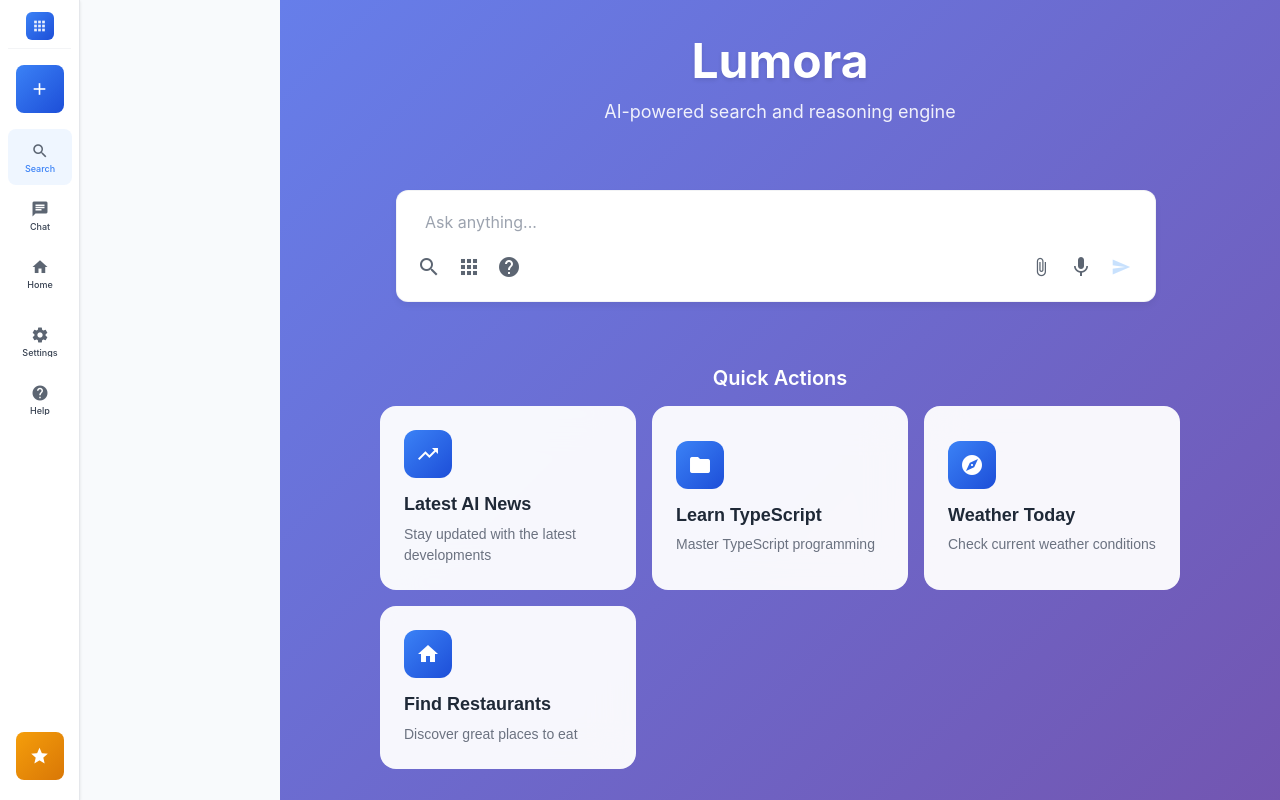
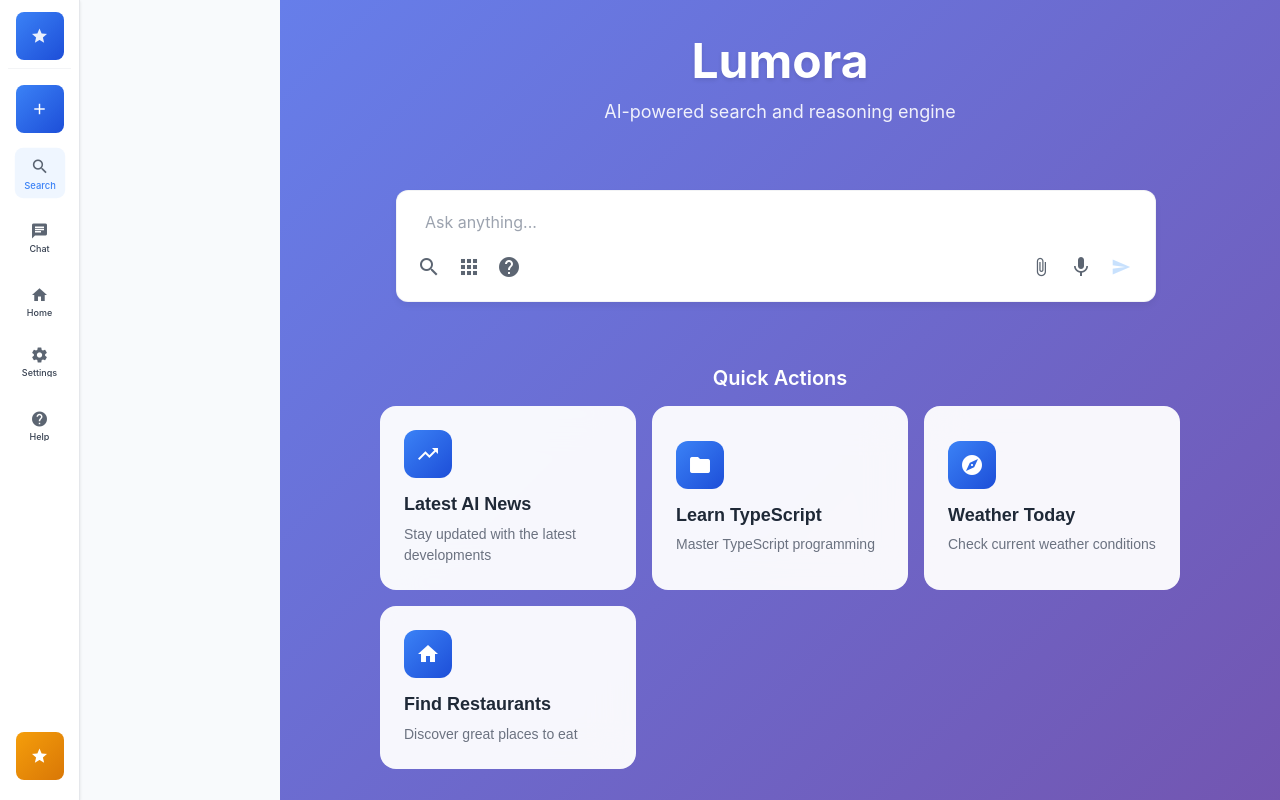
Before and after one commit to kgavhane702/lumora, an Angular app in the folder apps/web/: page /search in a window 1280 px wide. Built offline with nearby package versions, Linux system fonts and the light colour scheme.

Commit message:
Improve sidebar design: consistent sizing, better tooltips, star icon, and stable layout

```diff
--- a/apps/web/src/app/components/layout/sidebar/sidebar.html
+++ b/apps/web/src/app/components/layout/sidebar/sidebar.html
@@ -10,7 +10,7 @@
     <div class="sidebar-header">
       <div class="logo">
         <div class="logo-icon">
-          <mat-icon>apps</mat-icon>
+          <mat-icon>star</mat-icon>
         </div>
       </div>
     </div>
@@ -20,8 +20,9 @@
       <button
         class="nav-button new-chat"
         (click)="onNewChat()"
-        matTooltip="New Chat"
-        matTooltipPosition="right">
+        matTooltip="Start a new conversation"
+        matTooltipPosition="right"
+        matTooltipClass="sidebar-tooltip">
         <mat-icon>add</mat-icon>
       </button>
     </div>
@@ -60,8 +61,9 @@
       <div class="nav-section upgrade-section">
         <button
           class="nav-button upgrade"
-          matTooltip="Upgrade to Pro"
-          matTooltipPosition="right">
+          matTooltip="Upgrade to Lumora Pro"
+          matTooltipPosition="right"
+          matTooltipClass="sidebar-tooltip">
           <mat-icon>star</mat-icon>
         </button>
       </div>
--- a/apps/web/src/app/components/layout/sidebar/sidebar.scss
+++ b/apps/web/src/app/components/layout/sidebar/sidebar.scss
@@ -8,14 +8,13 @@
   left: 0;
   top: 0;
   z-index: 1000;
-  overflow: hidden; // Changed from overflow-y: auto
+  overflow: hidden;
   transition: all 0.3s ease;
 
   &.mobile-open {
     transform: translateX(0);
   }
 
-  // Remove scrollbar since we don't want scrolling
   &::-webkit-scrollbar {
     display: none;
   }
@@ -24,17 +23,17 @@
 .mobile-close-btn {
   position: absolute;
   top: 1rem;
-  right: -48px; // Position outside the sidebar on the right
+  right: -48px;
   z-index: 1001;
   background: rgba(255, 255, 255, 0.95);
   backdrop-filter: blur(10px);
   border: 1px solid #e5e7eb;
-  border-left: none; // Remove left border to attach to sidebar
-  border-radius: 0 8px 8px 0; // Only round right corners
+  border-left: none;
+  border-radius: 0 8px 8px 0;
   box-shadow: 2px 0 8px rgba(0, 0, 0, 0.1);
   width: 48px;
   height: 48px;
-  display: none; // Hidden by default
+  display: none;
   align-items: center;
   justify-content: center;
   cursor: pointer;
@@ -59,7 +58,7 @@
   }
 
   &:hover mat-icon {
-    color: #ef4444; // Red color on hover
+    color: #ef4444;
   }
 }
 
@@ -67,13 +66,13 @@
   display: flex;
   flex-direction: column;
   height: 100%;
-  padding: 12px 8px; // Reduced padding
-  justify-content: space-between; // Distribute space evenly
+  padding: 12px 8px;
+  justify-content: space-between;
 }
 
 .sidebar-header {
-  margin-bottom: 16px; // Reduced
-  padding-bottom: 8px; // Reduced
+  margin-bottom: 16px;
+  padding-bottom: 8px;
   border-bottom: 1px solid #f3f4f6;
   display: flex;
   justify-content: center;
@@ -90,21 +89,21 @@
   display: flex;
   align-items: center;
   justify-content: center;
-  width: 28px; // Reduced
-  height: 28px; // Reduced
+  width: 48px; // Same size as navigation buttons
+  height: 48px; // Same size as navigation buttons
   background: linear-gradient(135deg, #3b82f6, #1d4ed8);
-  border-radius: 6px;
+  border-radius: 8px; // Same border radius as buttons
 
   mat-icon {
     color: white !important;
-    font-size: 16px; // Reduced
-    width: 16px; // Reduced
-    height: 16px; // Reduced
+    font-size: 18px; // Same size as other icons
+    width: 18px; // Same size as other icons
+    height: 18px; // Same size as other icons
   }
 }
 
 .new-chat-section {
-  margin-bottom: 16px; // Reduced
+  margin-bottom: 16px;
   display: flex;
   justify-content: center;
   flex-shrink: 0;
@@ -114,20 +113,22 @@
   flex: 1;
   display: flex;
   flex-direction: column;
-  gap: 4px; // Reduced
-  justify-content: space-between; // Distribute evenly
-  min-height: 0; // Allow flex to shrink
+  gap: 4px;
+  justify-content: space-between;
+  min-height: 0;
+  position: relative; // Add position relative
 }
 
 .nav-section {
   display: flex;
   flex-direction: column;
-  gap: 2px; // Reduced
-  margin-bottom: 8px; // Reduced
+  gap: 1rem;
+  margin-bottom: 8px;
+  position: relative; // Add position relative
 
   &.upgrade-section {
     margin-top: auto;
-    margin-bottom: 8px; // Reduced
+    margin-bottom: 8px;
   }
 }
 
@@ -144,6 +145,7 @@
   cursor: pointer;
   transition: all 0.2s ease;
   margin: 0 auto;
+  position: relative; // Add position relative
 
   &:hover {
     background: #f9fafb;
@@ -163,9 +165,9 @@
 
     mat-icon {
       color: white !important;
-      font-size: 20px;
-      width: 20px;
-      height: 20px;
+      font-size: 18px;
+      width: 18px;
+      height: 18px;
     }
   }
 
@@ -181,16 +183,16 @@
 
     mat-icon {
       color: white !important;
-      font-size: 20px;
-      width: 20px;
-      height: 20px;
+      font-size: 18px;
+      width: 18px;
+      height: 18px;
     }
   }
 
   mat-icon {
-    font-size: 20px;
-    width: 20px;
-    height: 20px;
+    font-size: 18px;
+    width: 18px;
+    height: 18px;
   }
 }
 
@@ -199,14 +201,15 @@
   flex-direction: column;
   align-items: center;
   justify-content: center;
-  width: 64px;
-  height: 56px; // Reduced height
+  height: 48px; // Consistent height with buttons
+  padding: 6px 4px;
   border-radius: 8px;
+  text-decoration: none;
   color: #374151;
-  text-decoration: none;
   transition: all 0.2s ease;
   margin: 0 auto;
-  padding: 6px 4px; // Reduced padding
+  width: 48px;
+  position: relative;
 
   &:hover {
     background: #f9fafb;
@@ -217,34 +220,36 @@
   &.active {
     background: #eff6ff;
     color: #3b82f6;
+    width: 48px; // Same size as default
+    height: 48px; // Same size as default
+    border-radius: 8px;
+    transform: scale(1.05);
+    z-index: 1;
   }
 
   mat-icon {
-    font-size: 18px; // Reduced
-    width: 18px; // Reduced
-    height: 18px; // Reduced
-    margin-bottom: 3px; // Reduced
+    font-size: 18px;
+    width: 18px;
+    height: 18px;
+    margin-bottom: 3px;
   }
 }
 
 .menu-label {
-  font-size: 9px; // Reduced
+  font-size: 9px;
   font-weight: 500;
   text-align: center;
-  line-height: 1.1; // Reduced
+  line-height: 1.1;
   color: inherit;
   white-space: nowrap;
   overflow: hidden;
   text-overflow: ellipsis;
-  max-width: 56px;
+  max-width: 100%;
 }
 
 .user-section {
-  margin-top: auto;
-  padding-top: 8px; // Reduced
+  padding-top: 8px;
   border-top: 1px solid #f3f4f6;
-  display: flex;
-  justify-content: center;
   flex-shrink: 0;
 }
 
@@ -253,16 +258,13 @@
   flex-direction: column;
   align-items: center;
   justify-content: center;
-  width: 64px;
-  height: 56px; // Reduced height
+  height: 56px;
+  padding: 6px 4px;
   border-radius: 8px;
   transition: all 0.2s ease;
-  cursor: pointer;
-  padding: 6px 4px; // Reduced padding
 
   &:hover {
     background: #f9fafb;
-    transform: scale(1.05);
   }
 }
 
@@ -270,50 +272,51 @@
   display: flex;
   align-items: center;
   justify-content: center;
-  width: 28px; // Reduced
-  height: 28px; // Reduced
-  background: #3b82f6;
+  width: 28px;
+  height: 28px;
+  background: #f3f4f6;
   border-radius: 50%;
-  margin-bottom: 3px; // Reduced
+  margin-bottom: 3px;
 
   mat-icon {
-    color: white !important;
-    font-size: 14px; // Reduced
-    width: 14px; // Reduced
-    height: 14px; // Reduced
+    color: #6b7280;
+    font-size: 14px;
+    width: 14px;
+    height: 14px;
   }
+}
+
+/* Custom Tooltip Styling */
+::ng-deep .sidebar-tooltip {
+  background: rgba(0, 0, 0, 0.9) !important;
+  color: white !important;
+  font-size: 12px !important;
+  font-weight: 500 !important;
+  padding: 8px 12px !important;
+  border-radius: 6px !important;
+  max-width: 200px !important;
+  white-space: nowrap !important;
+  box-shadow: 0 4px 12px rgba(0, 0, 0, 0.15) !important;
 }
 
 /* Responsive Design */
 @media (max-width: 1024px) {
   .sidebar {
     width: 80px;
-    transform: translateX(-100%);
+  }
+}
 
-    &.mobile-open {
-      transform: translateX(0);
+@media (max-width: 768px) {
+  .sidebar {
+    width: 80px;
+
+    &[mode="over"] {
+      width: 80px;
     }
   }
 
   .mobile-close-btn {
-    display: flex; // Show on mobile
-    right: -48px; // Keep consistent positioning
-  }
-}
-
-@media (max-width: 767px) {
-  .sidebar {
-    width: 80px;
-    transform: translateX(-100%);
-
-    &.mobile-open {
-      transform: translateX(0);
-    }
-  }
-
-  .mobile-close-btn {
-    display: flex; // Show on mobile
-    right: -48px;
+    display: flex;
   }
 }
 
@@ -322,45 +325,38 @@
     width: 72px;
   }
 
-  .sidebar-content {
-    padding: 8px 4px; // Reduced
+  .nav-button,
+  .nav-item {
+    width: 44px;
+    height: 44px;
   }
 
-  .mobile-close-btn {
-    right: -44px; // Slightly smaller for small screens
-    width: 44px;
-    height: 44px;
+  .logo-icon {
+    width: 28px;
+    height: 28px;
 
     mat-icon {
-      width: 18px;
-      height: 18px;
-      font-size: 18px;
+      font-size: 16px;
+      width: 16px;
+      height: 16px;
     }
   }
 
-  .nav-button {
-    width: 40px;
-    height: 40px;
-  }
-
-  .nav-item, .user-info {
-    width: 56px;
-    height: 48px; // Reduced
-  }
-
-  .menu-label {
-    font-size: 8px; // Reduced
-    max-width: 48px;
+  .nav-button mat-icon,
+  .nav-item mat-icon {
+    font-size: 16px;
+    width: 16px;
+    height: 16px;
   }
 
   .user-avatar {
-    width: 24px; // Reduced
-    height: 24px; // Reduced
+    width: 24px;
+    height: 24px;
 
     mat-icon {
-      font-size: 12px; // Reduced
-      width: 12px; // Reduced
-      height: 12px; // Reduced
+      font-size: 12px;
+      width: 12px;
+      height: 12px;
     }
   }
 }
```
